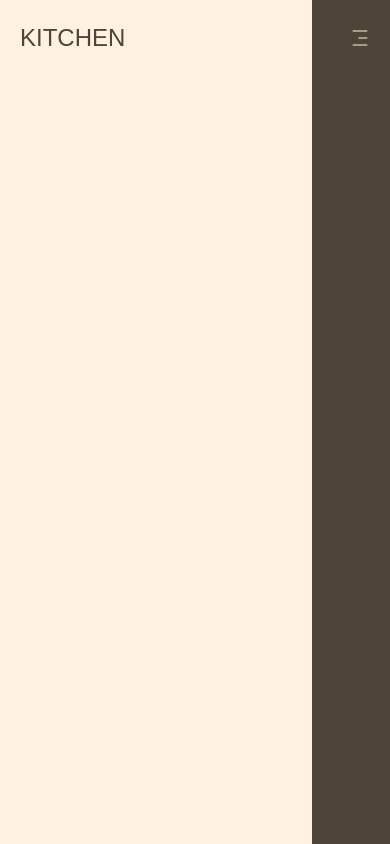
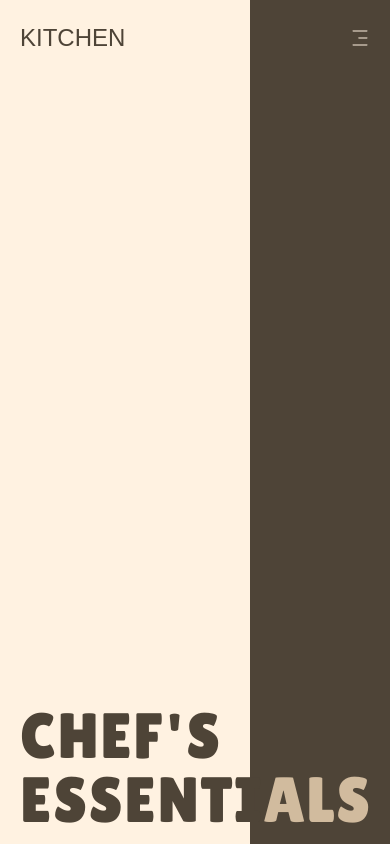
Before and after one commit to safkat07/Kitchen-Tools, a React (Vite) app: page / in a window 390 px wide. Built offline with nearby package versions, Linux system fonts and the light colour scheme; a web font is replaced by a local one.

Commit message:
full banner and navbar responsive complete for every device

```diff
--- a/src/Components/Banner/Banner.jsx
+++ b/src/Components/Banner/Banner.jsx
@@ -20,7 +20,7 @@ const Banner = () => {
                 <button className="uppercase md:block hidden text-textSecondary text-white z-[99] font-primary text-responsive-sm border-2 hover:bg-secondary hover:text-textPrimary transition-all duration-500 hover:bg-none px-3 border-white py-2">
                     Sign-Up
                 </button>
-                <button onClick={() => setOpen(!open)} className="z-[99] font-bold md:hidden  text-xl  block text-primary">
+                <button onClick={() => setOpen(!open)} className="z-[101] font-bold md:hidden  text-xl  block text-primary">
                     <CiMenuFries />
                 </button>
             </nav>
@@ -28,26 +28,26 @@ const Banner = () => {
             {/* Your one-stop kitchen shop for tool and essentials. */}
             {/* banner text */}
             <div>
-                {/* <div className="absolute p-10 text-textPrimary bottom-3">
-                    <p className="text-[9rem] leading-none font-primary tracking-wide uppercase">
+                <div className="absolute z-[99] md:p-10 px-5 text-textPrimary bottom-3">
+                    <p className="text-responsive-9xl leading-none font-primary tracking-wide uppercase">
                         Chef's
                     </p>
-                    <p className="text-[9rem] leading-none font-primary tracking-wide uppercase">
-                        Essentials
+                    <p className="text-responsive-9xl  leading-none font-primary tracking-wide uppercase">
+                        Essenti<span className="md:text-textPrimary   text-secondary">als</span>
                     </p>
                 </div>
 
-                <div className="absolute  right-[60%] bottom-[25%] w-[13%] ">
+                {/* <div className="absolute  right-[60%] bottom-[25%] w-[13%] ">
                     <p className="text-2xl  font-primary text-textPrimary">Your one-stop kitchen shop for quality tools and essentials.</p>
                 </div> */}
 
 
-                <div className="bg-[#4E4437] w-[20%] h-screen  top-0 absolute  right-0">
+                <div className="bg-[#4E4437] z-0 md:w-[20%] w-[36%] h-screen  top-0 absolute  right-0">
 
                 </div>
             </div>
 
-            <div className={`h-[100vh]  md:hidden bg-textPrimary fixed flex justify-start transition-all duration-700 w-full  ${open ? 'top-[0%]' : '-top-[100%]'}`}>
+            <div className={`h-[100vh] z-[100]  md:hidden bg-textPrimary fixed flex justify-start transition-all duration-700 w-full  ${open ? 'top-[0%]' : '-top-[100%]'}`}>
                 <ul className="font-primary   text-secondary w-full text-4xl flex justify-center items-center flex-col  space-y-7">
                     <li onClick={console.log(true)} className="cursor-pointer"><a href="#"></a>
                         APPLIANCES</li>
--- a/tailwind.config.js
+++ b/tailwind.config.js
@@ -16,6 +16,7 @@ export default {
         'responsive-lg': 'clamp(1.5rem, 2vw + 1rem, 3rem)',
         'responsive-md': 'clamp(1rem, 1.5vw + 1rem, 2rem)',
         'responsive-sm': 'clamp(0.875rem, 1vw + 0.5rem, 1.5rem)',
+        'responsive-9xl': 'clamp(4rem, 8vw + 2rem, 9rem)',
       },
       fontFamily: {
         "title": ["Saira Stencil One", "sans-serif"],
```
